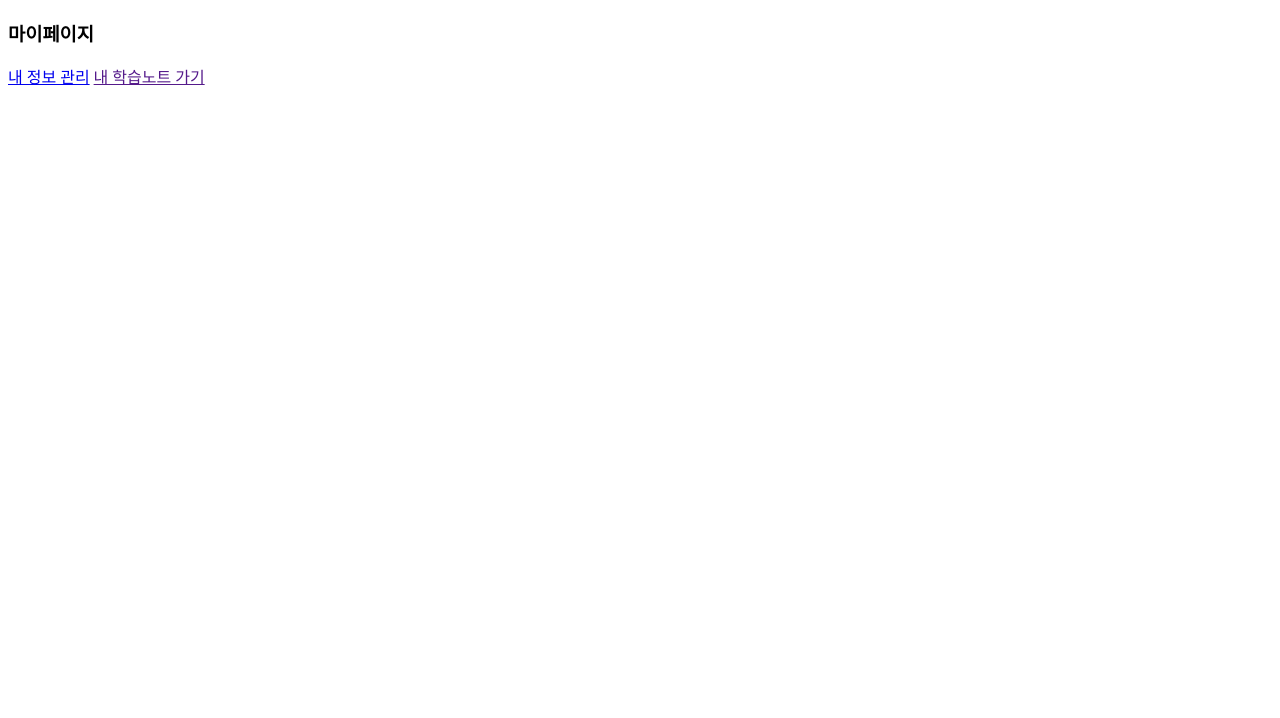
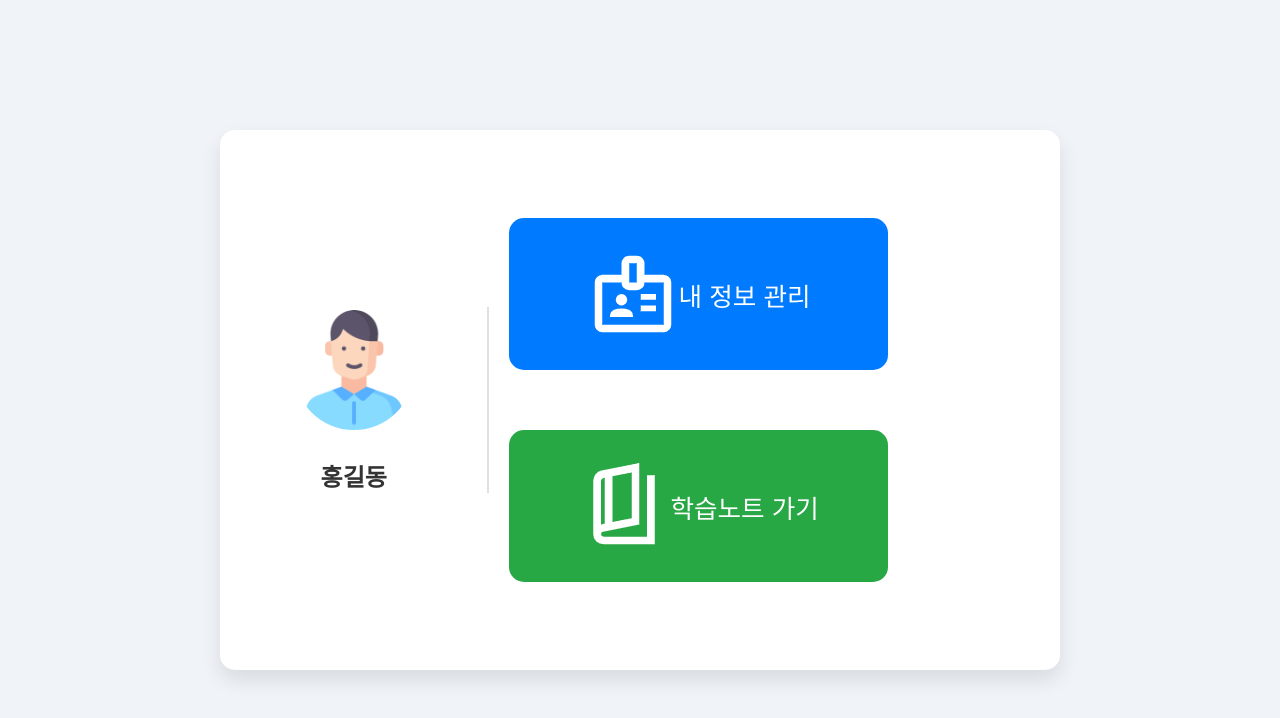
Before and after one commit to 2024-AISCHOOL-WEB1A/KIOSK_123_HACKSIM, a website: page views/myPage.html in a window 1280 px wide. Drawn offline with Linux system fonts and the light colour scheme.

Commit message:
헌도 마이페이지

```diff
--- /dev/null
+++ b/public/myPage.css
@@ -0,0 +1,103 @@
+/* General Styles */
+body {
+    font-family: 'Arial', sans-serif;
+    background-color: #f0f4f8;
+    margin: 0;
+    padding: 0;
+    display: flex;
+    justify-content: center;
+    align-items: center;
+    height: 100vh;
+}
+
+/* Container */
+.container {
+    display: flex;
+    align-items: center;
+    height: 500px;
+    width: 80%;
+    max-width: 800px;
+    background-color: #ffffff;
+    border-radius: 15px;
+    box-shadow: 0 10px 20px rgba(0, 0, 0, 0.1);
+    padding: 20px;
+}
+
+/* Profile Section */
+.profile {
+    display: flex;
+    flex-direction: column;
+    align-items: center;
+    width: 30%;
+    border-right: 2px solid #e0e0e0;
+    padding-right: 20px;
+}
+
+.profile img {
+    border-radius: 50%;
+    width: 120px;
+    height: 120px;
+    margin-bottom: 15px;
+    border: 3px solid #ffffff;
+}
+
+.profile .name {
+    font-size: 1.5em;
+    font-weight: bold;
+    color: #333333;
+    margin-top: 10px;
+}
+
+/* Menu Section */
+.menu {
+    display: flex;
+    flex-direction: column;
+    align-items: flex-start;
+    width: 70%;
+    padding-left: 20px;
+}
+
+.menu .item {
+    background-color: #007bff;
+    color: #ffffff;
+    width: 60%;
+    padding: 30px;
+    margin: 30px 0;
+    border-radius: 15px;
+    text-decoration: none;
+    font-size: 1.6em;
+    transition: background-color 0.3s ease, transform 0.3s ease;
+    display: flex;
+    align-items: center;
+    justify-content: center;
+}
+
+.menu .item:hover {
+    background-color: #0056b3;
+    transform: scale(1.05);
+}
+
+.menu .item:nth-child(2) {
+    background-color: #28a745;
+}
+
+/* Header Section */
+.header {
+    display: flex;
+    justify-content: flex-end;
+    padding: 10px 20px;
+    background-color: #1e90ff;
+    color: #ffffff;
+}
+
+.header a {
+    margin-left: 20px;
+    text-decoration: none;
+    color: #ffffff;
+    font-size: 1em;
+    transition: color 0.3s ease;
+}
+
+.header a:hover {
+    color: #d4e4ff;
+}
--- a/sessions/5n5DfTFWWZ0hjKj1-Gz93eqo1U_2GJIH.json
+++ /dev/null
@@ -1 +0,0 @@
-{"cookie":{"originalMaxAge":null,"expires":null,"httpOnly":true,"path":"/"},"nick":"test","__lastAccess":1721626470543}
--- a/views/myPage.html
+++ b/views/myPage.html
@@ -4,10 +4,20 @@
     <meta charset="UTF-8">
     <meta name="viewport" content="width=device-width, initial-scale=1.0">
     <title>Document</title>
+    <link rel="stylesheet" href="/myPage.css">
 </head>
 <body>
-    <h3>마이페이지</h3>
-    <a href="update">내 정보 관리</a>
-    <a href="">내 학습노트 가기</a>
+    <div class="container">
+        <div class="profile">
+            <img src="/public/Image/남자.png" alt="Profile Picture">
+            <div class="name">홍길동</div>
+        </div>
+        <div class="menu">
+
+            <a href="update" class="item"><img src="/public/Image/내정보.png" alt="">내 정보 관리</a>
+            <a href="stdNote" class="item"><img src="/public/Image/학습노트.png" alt="">학습노트 가기</a>
+
+        </div>
+    </div>
 </body>
 </html>
```
Also changed, not shown: public/Image/남자.png (added), public/Image/내정보.png (added), public/Image/여자.png (added), public/Image/학습노트.png (added).
